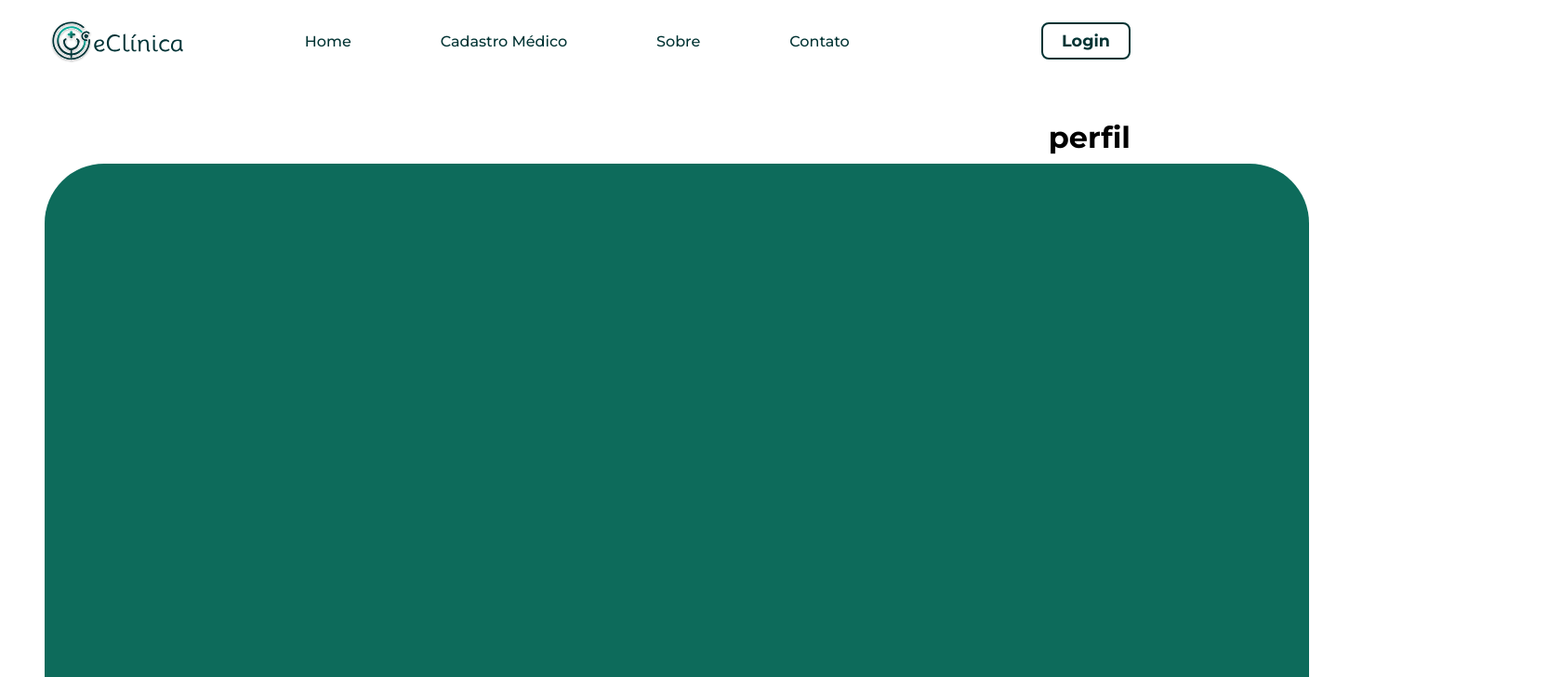
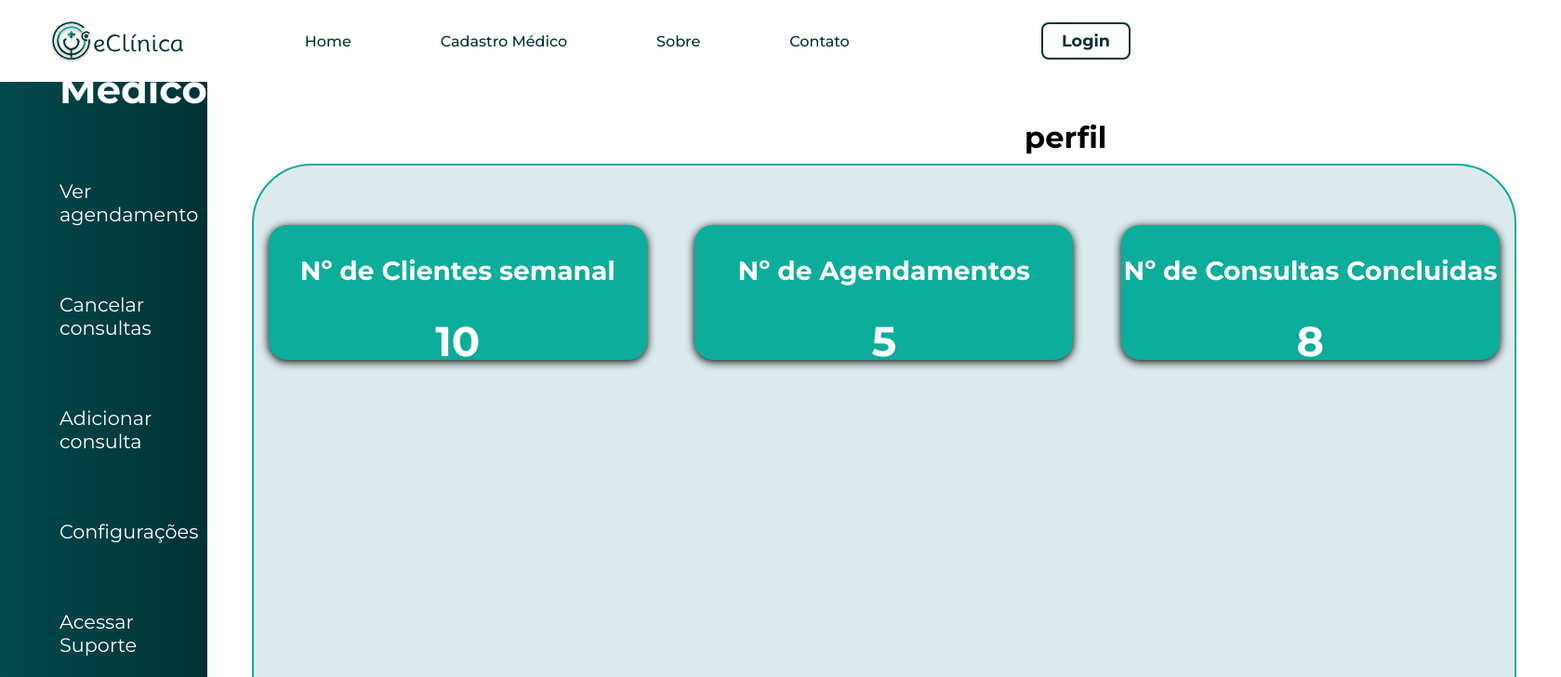
Before and after one commit to Telemedicine-platform/eclinica, a React (Vite) app in the folder frontend/: page /teste in a window 1280 px wide. Shown: the top 728 px of the page at 93% size, 1679 px wide, since content can reach past the window. Built offline with nearby package versions, Linux system fonts and the light colour scheme; no server answers.

Commit message:
alteração no dash

```diff
--- a/frontend/src/components/dashboard/consultas/consultas.css
+++ b/frontend/src/components/dashboard/consultas/consultas.css
@@ -5,14 +5,43 @@
 
 .conteiner_perfil {
     position: absolute;
-    right: 5%;
+    right: 7%;
 }
 
 .conteiner_informacoes {
 
-    background-color: rgb(13, 107, 91);
+    background-color: #DCEAED;
     width: 85rem;
     height: 94.2%;
     margin: 3rem;
     border-radius: 4rem 4rem 0 0;
+    border: 2px solid #0CAD9A;
+    display: flex;
+    justify-content: space-between;;
+
 }
+
+.box_informacoes {
+    width: 30%;
+    height: 23%;
+    background-color: #0CAD9A;
+    border-radius: 20px;
+    box-shadow: 0px 2px 10px 0.1px #000000;
+    color: #ffff;
+    font-size: 1.5rem;
+    display: flex;
+    align-items: center;
+    flex-direction: column;
+    gap: 2rem;
+    margin: 0 1rem;
+    margin-top: 4rem;
+}
+
+#numero_maior {
+    font-size: 2.8rem;
+}
+
+#titulo_informacoes {
+
+    margin-top: 2rem;
+}
--- a/frontend/src/components/dashboard/consultas/consultas.jsx
+++ b/frontend/src/components/dashboard/consultas/consultas.jsx
@@ -8,9 +8,34 @@ function Consultas() {
                 <h1>perfil</h1>
             </div>
             <div className="conteiner_informacoes">
-                <h1>
+                <div className="box_informacoes">
+                    <h3 id="titulo_informacoes">
+                    Nº de Clientes semanal
+                    </h3>
 
-                </h1>
+                    <h3 id="numero_maior">
+                        10
+                    </h3>
+                </div>
+
+                <div className="box_informacoes">
+                    <h3 id="titulo_informacoes">
+                    Nº de Agendamentos
+                    </h3>
+                    <h3 id="numero_maior">
+                        5
+                    </h3>
+                </div>
+
+                <div className="box_informacoes">
+                    <h3 id="titulo_informacoes">
+                    Nº de Consultas Concluidas
+                    </h3>
+
+                    <h3 id="numero_maior">
+                        8
+                    </h3>
+                </div>
             </div>
         </div>
     );
--- a/frontend/src/components/dashboard/menu_esquerda/menu.css
+++ b/frontend/src/components/dashboard/menu_esquerda/menu.css
@@ -5,5 +5,14 @@
     background: linear-gradient(to right, #02494d, #003336);
     color: #fff;
     height: 100vh;
-    width: 20%; /* Alterado de 200px para 300px */
+    width: 20%;
 }
+
+.titulo_menu {
+    display: flex;
+    flex-direction: column;
+    gap: 4.5rem;
+    margin-top: 32%;
+    margin-left: 4rem;
+    font-size: 1.3rem;
+}
--- a/frontend/src/components/dashboard/menu_esquerda/menu.jsx
+++ b/frontend/src/components/dashboard/menu_esquerda/menu.jsx
@@ -5,7 +5,24 @@ import "./menu.css";
 function Menu_consulta() {
     return (
         <div className="menu_conteiner">
-
+        <div className="titulo_menu">
+            <h1>Médico</h1>
+            <p>
+                Ver agendamento
+            </p>
+            <p>
+                Cancelar consultas
+            </p>
+            <p>
+                Adicionar consulta
+            </p>
+            <p>
+                Configurações
+            </p>
+            <p>
+                Acessar Suporte
+            </p>
+        </div>
 
         </div>
     );
```
Also changed, not shown: frontend/src/components/dashboard/estilização/estilo.css (line endings or trailing spaces).
